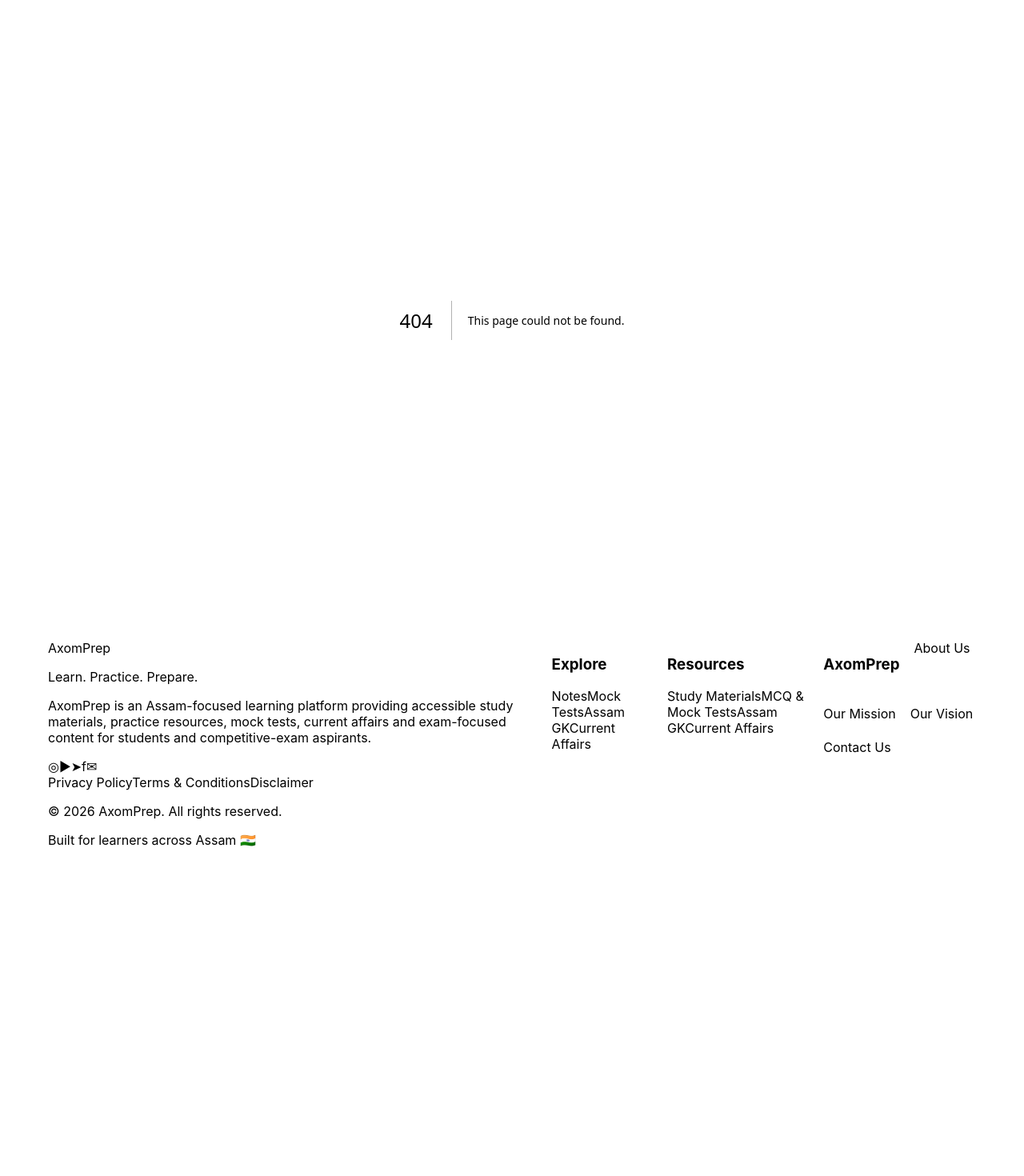
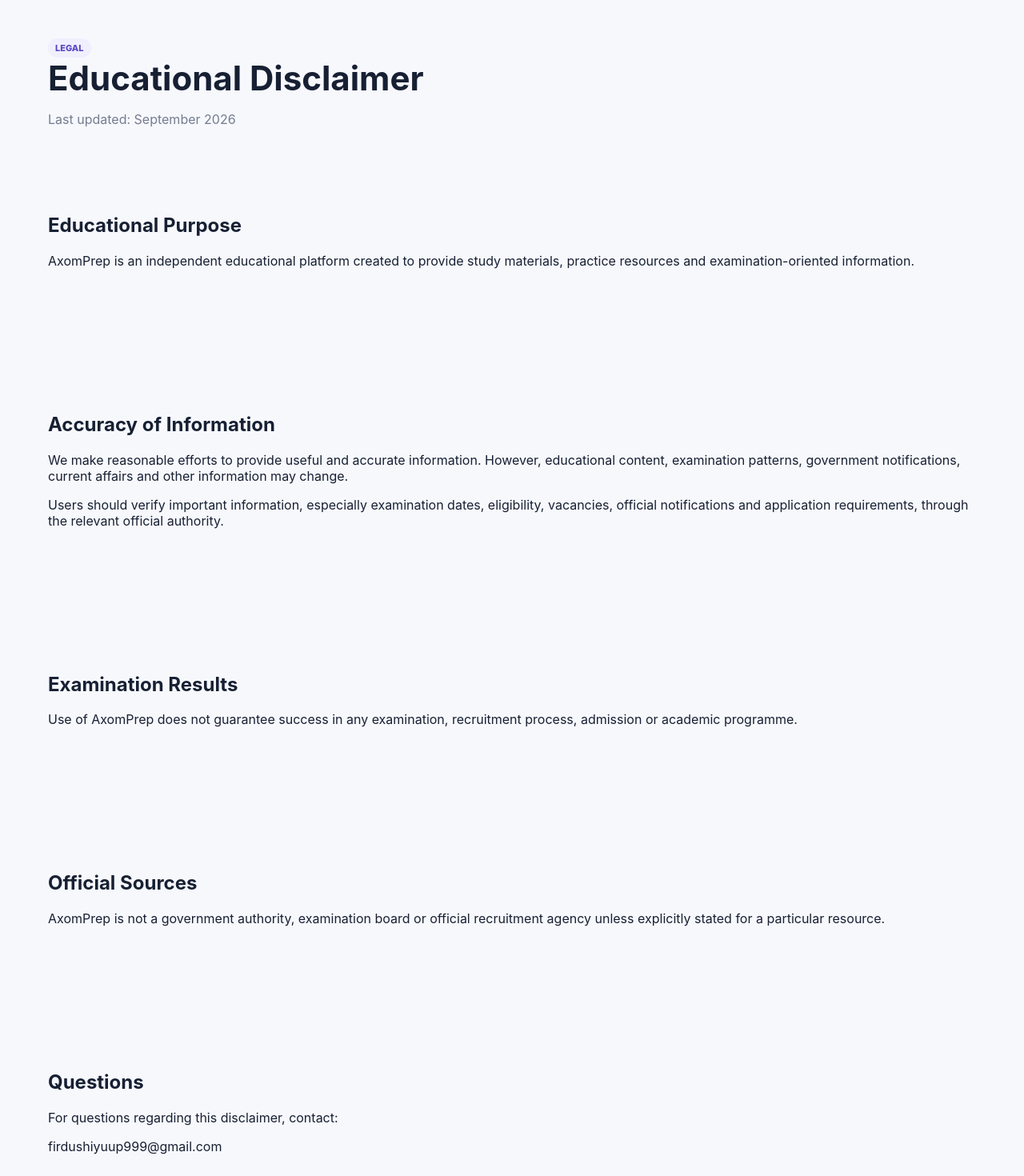
Before and after one commit to Firdushi/AxomPrep, a Next.js app: page /app/disclaimer in a window 1280 px wide. Before the commit this address had no page. Shown: the top 1470 px of the page at 80% size. Before the commit the page ends 1076 px from the top, so only its background shows below. Built offline with nearby package versions, Linux system fonts and the light colour scheme.

Commit message:
Add DisclaimerPage component with educational disclaimer

```diff
--- /dev/null
+++ b/app/app/disclaimer/page.tsx
@@ -0,0 +1,90 @@
+export const metadata = {
+  title: "Disclaimer | AxomPrep",
+  description:
+    "Educational disclaimer for AxomPrep.",
+};
+
+export default function DisclaimerPage() {
+  return (
+    <main className="page">
+      <div className="container">
+
+        <span className="badge">LEGAL</span>
+
+        <h1 className="page-title">
+          Educational Disclaimer
+        </h1>
+
+        <p className="muted">
+          Last updated: September 2026
+        </p>
+
+        <section className="section">
+          <h2>Educational Purpose</h2>
+
+          <p>
+            AxomPrep is an independent educational platform
+            created to provide study materials, practice
+            resources and examination-oriented information.
+          </p>
+        </section>
+
+        <section className="section">
+          <h2>Accuracy of Information</h2>
+
+          <p>
+            We make reasonable efforts to provide useful and
+            accurate information. However, educational
+            content, examination patterns, government
+            notifications, current affairs and other
+            information may change.
+          </p>
+
+          <p>
+            Users should verify important information,
+            especially examination dates, eligibility,
+            vacancies, official notifications and application
+            requirements, through the relevant official
+            authority.
+          </p>
+        </section>
+
+        <section className="section">
+          <h2>Examination Results</h2>
+
+          <p>
+            Use of AxomPrep does not guarantee success in any
+            examination, recruitment process, admission or
+            academic programme.
+          </p>
+        </section>
+
+        <section className="section">
+          <h2>Official Sources</h2>
+
+          <p>
+            AxomPrep is not a government authority,
+            examination board or official recruitment agency
+            unless explicitly stated for a particular
+            resource.
+          </p>
+        </section>
+
+        <section className="section">
+          <h2>Questions</h2>
+
+          <p>
+            For questions regarding this disclaimer, contact:
+          </p>
+
+          <p>
+            <a href="mailto:firdushiyuup999@gmail.com">
+              firdushiyuup999@gmail.com
+            </a>
+          </p>
+        </section>
+
+      </div>
+    </main>
+  );
+}
```
